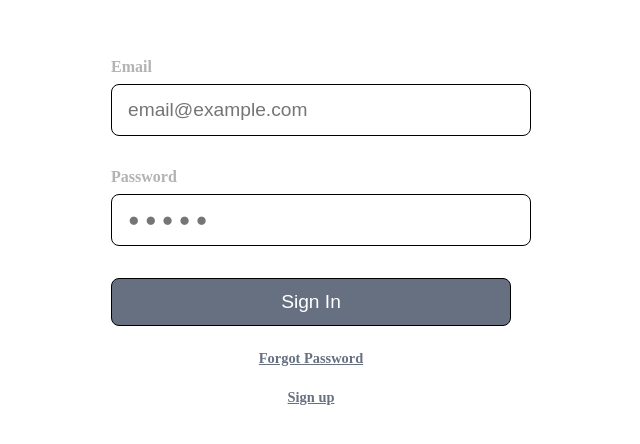
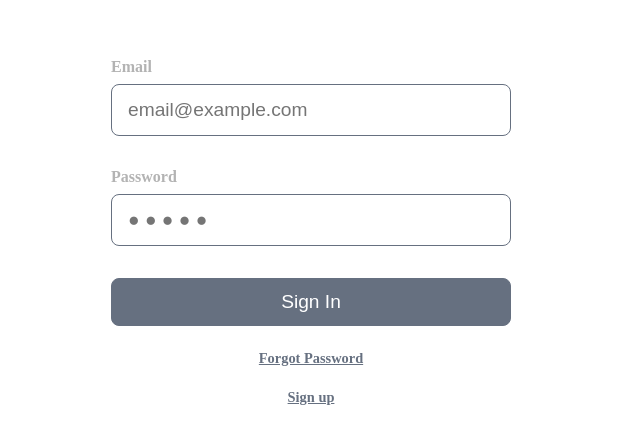
Before and after one commit to HyunP-dev/Movie-project, a React app in the folder back/src/main/movie-project/: page /login in a window 1280 px wide. Shown: the part 206-650 px from the top of the page, without its empty margins (337-977 px from the left). Built offline with nearby package versions, Linux system fonts and the light colour scheme.

Commit message:
read me test

```diff
--- a/back/src/main/movie-project/src/pages/Login.tsx
+++ b/back/src/main/movie-project/src/pages/Login.tsx
@@ -34,11 +34,11 @@ const LoginContent = styled.div`
 `;
 
 const LoginInput = styled.input`
-  width: 100%;
+  width: 95%;
   height: 15%;
   margin-bottom: 1rem;
   padding-left: 1rem;
-  border: 1px solid black;
+  border: 1px solid #667080;
   border-radius: 0.5rem;
   font-size: 1.2rem;
 `;
@@ -51,13 +51,10 @@ const LoginLabel = styled.h3`
 `;
 
 const LoginBtn = styled.button`
-  display: flex;
-  justify-content: center;
-  align-items: center;
   width: 100%;
   height: 15%;
   margin-top: 1rem;
-  border: 1px solid black;
+  border: 1px solid #667080;
   border-radius: 0.5rem;
   font-size: 1.2rem;
   color: white;
```
Also changed, not shown: 1 other file (tests, documents, lock files or other folders).
